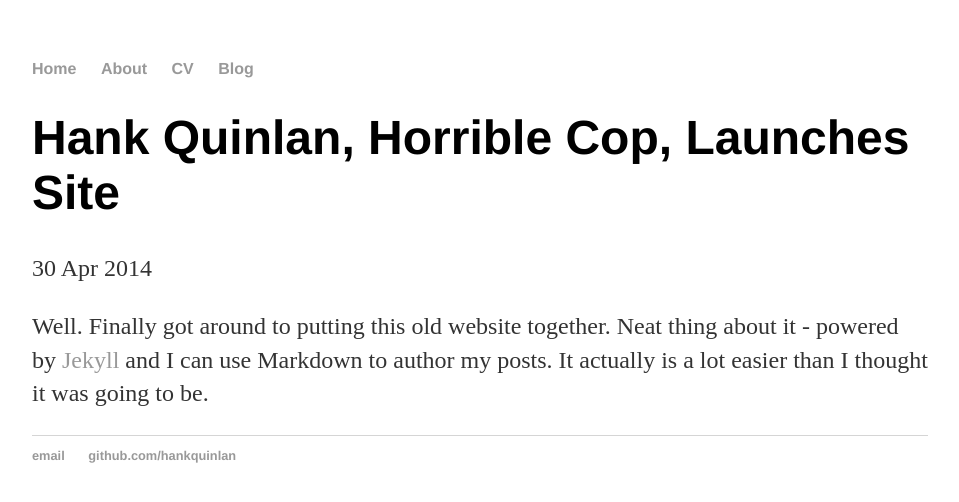
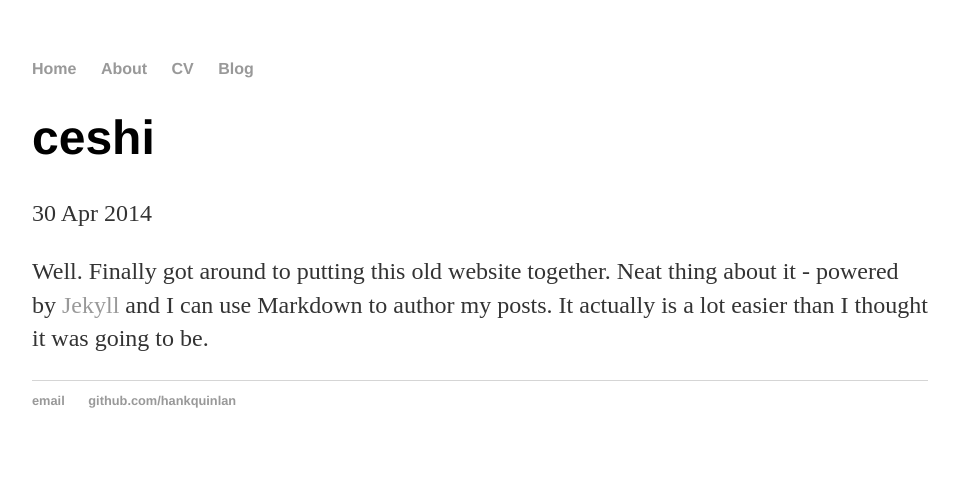
Before and after one commit to wangleihr/mianzi.github.io, a Jekyll site: the page built from _posts/2014-04-30-hank-quinlan-site-launched.md, in a window 1280 px wide. Shown: the top 502 px of the page, without its empty margins (160-1119 px from the left). Built offline with Jekyll 4.4.1, drawn with Linux system fonts in a browser that asks for light colours.

Commit message:
Update 2014-04-30-hank-quinlan-site-launched.md

```diff
--- a/_posts/2014-04-30-hank-quinlan-site-launched.md
+++ b/_posts/2014-04-30-hank-quinlan-site-launched.md
@@ -1,6 +1,6 @@
 ---
 layout: post
-title: "Hank Quinlan, Horrible Cop, Launches Site"
+title: "ceshi"
 date: 2014-04-30
 ---
 
```
